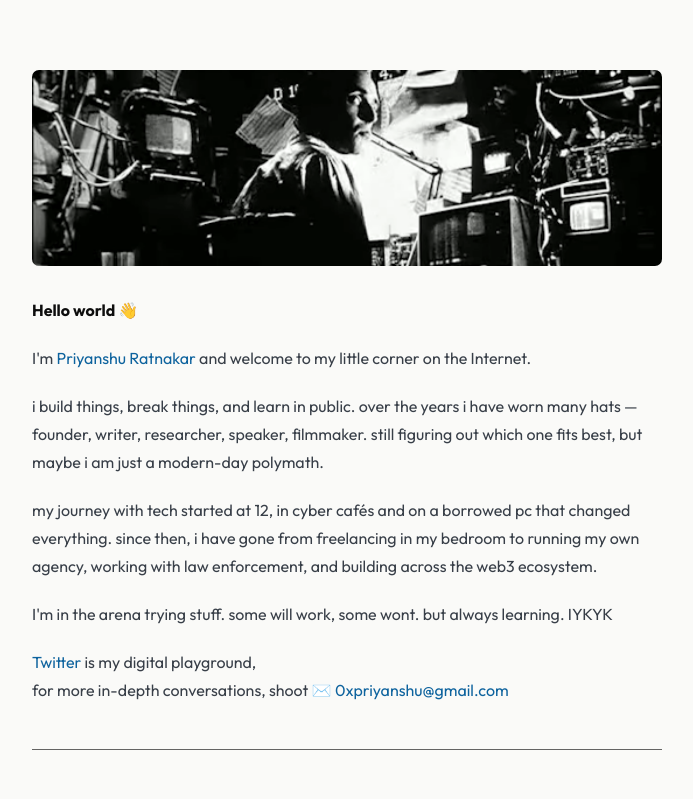
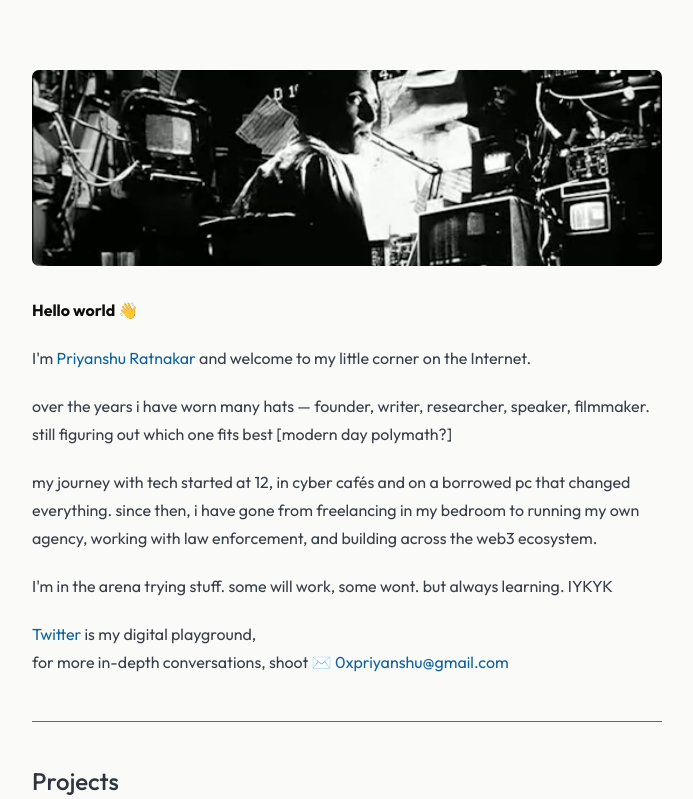
Before and after one commit to priyanshuratnakar/ratnakar.xyz, a Next.js app: page / in a window 1280 px wide. Shown: the top 799 px of the page, without its empty margins (293-986 px from the left). Built offline with nearby package versions, Linux system fonts and the light colour scheme.

Commit message:
Update index.tsx

```diff
--- a/pages/index.tsx
+++ b/pages/index.tsx
@@ -50,7 +50,7 @@ export default function Home() {
                   style={{ color: "#005B99" }}>Priyanshu Ratnakar</a> and welcome to my little corner on the Internet.
               </Text>
               <Text>
-                i build things, break things, and learn in public. over the years i have worn many hats — founder, writer, researcher, speaker, filmmaker. still figuring out which one fits best, but maybe i am just a modern-day polymath.
+                over the years i have worn many hats — founder, writer, researcher, speaker, filmmaker. still figuring out which one fits best [modern day polymath?]
               </Text>
 
               <Text>
```
